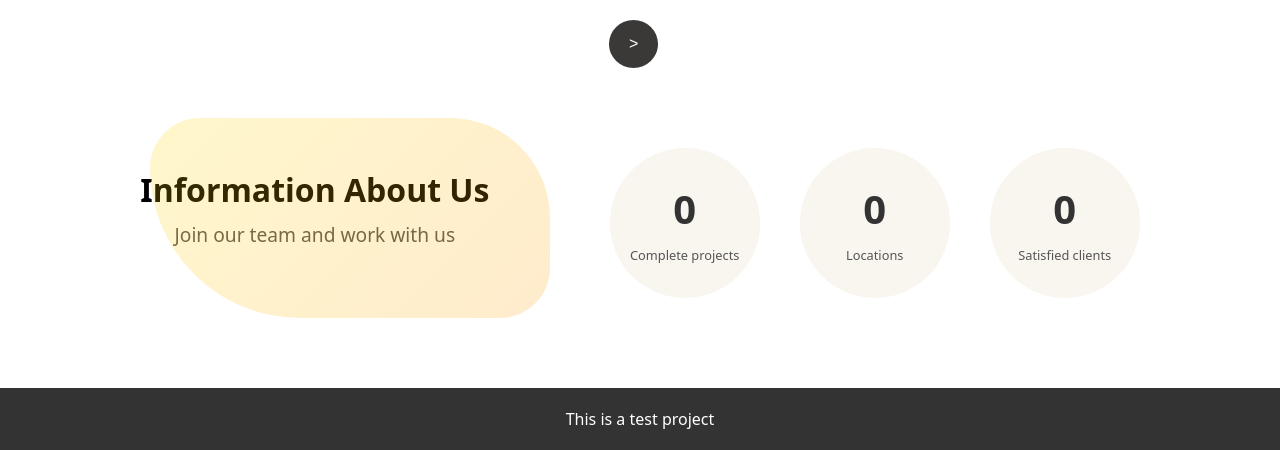
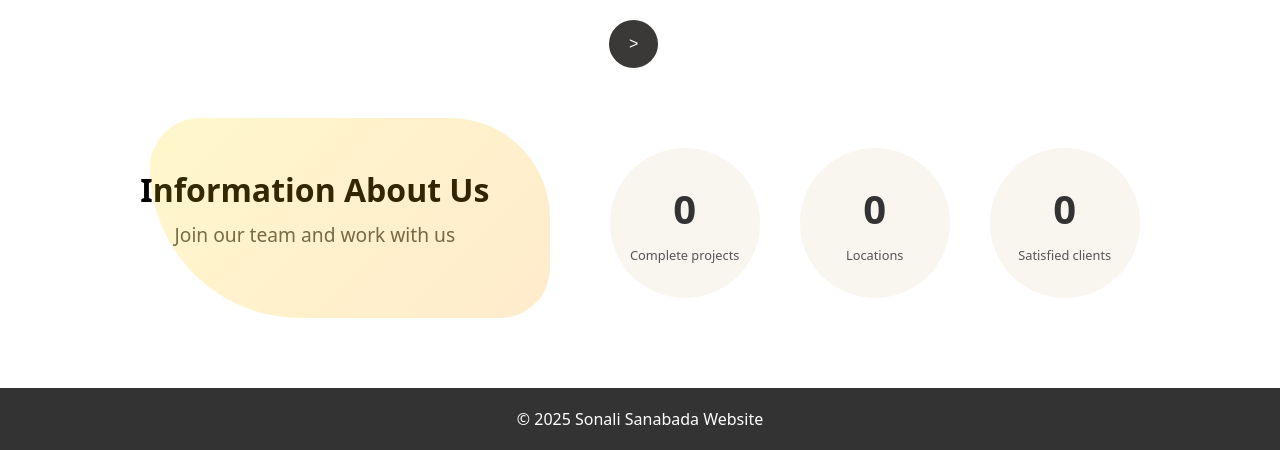
Before and after one commit to shona786143/Sonali, a plain HTML site: page index.html in a window 1280 px wide. Shown: the part 2492-2942 px from the top of the page. Drawn offline with Linux system fonts and the light colour scheme; a script that the page names is missing.

Commit message:
Added footer section

```diff
--- a/index.html
+++ b/index.html
@@ -274,7 +274,7 @@
         </div>
       </section>
       <footer class="footer">
-        This is a test project
+          <p>© 2025 Sonali Sanabada Website</p>
       </footer>
 
       <script src="script.js"></script>
```
